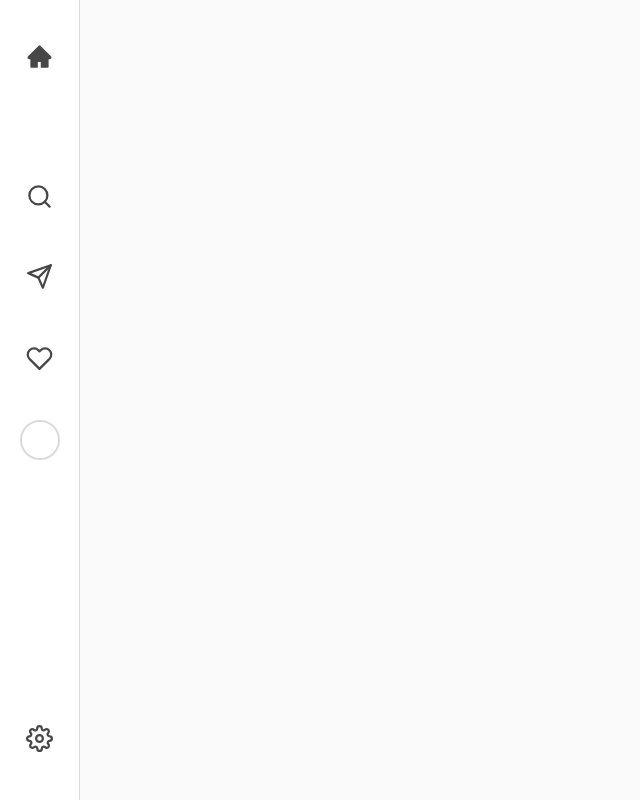
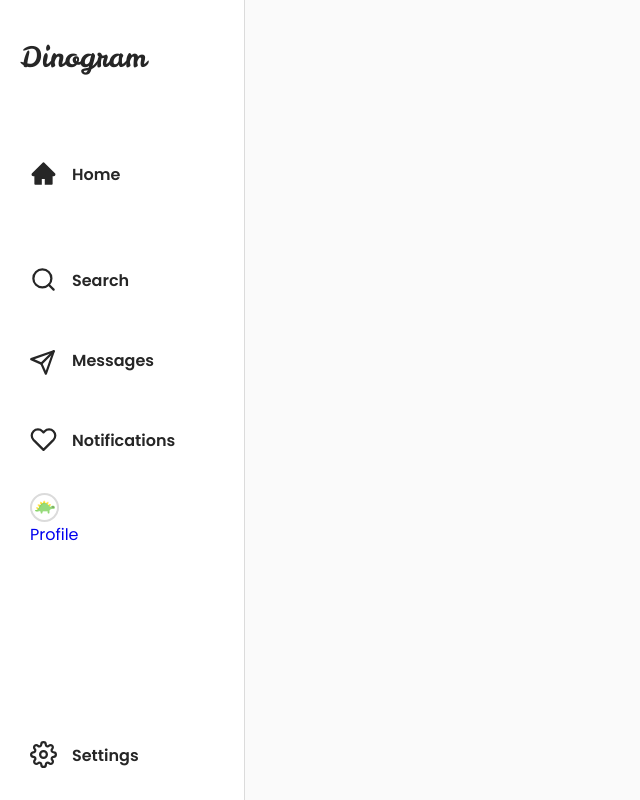
Before and after one commit to paulahage/Dinogram, a React (Create React App) app in the folder website/: page / in a window 1280 px wide. Shown: the whole page, without its empty margins (0-640 px from the left). Built offline with nearby package versions, Linux system fonts and the light colour scheme; no server answers; the HTML template or start-up script is replaced by a standard one.

Commit message:
#02 Created the main sidebar

```diff
--- a/website/src/components/SidebarCompact.js
+++ b/website/src/components/SidebarCompact.js
@@ -5,7 +5,6 @@ import * as AiIcons from "react-icons/ai";
 import * as FiIcons from "react-icons/fi";
 
 import SidebarNotifications from "./SidebarNotifications";
-import ProfileAvatar from "./ProfileAvatar";
 import Logout from "./Logout";
 
 const SidebarCompact = () => {
@@ -29,40 +28,66 @@ const SidebarCompact = () => {
   return (
     <>
       <SidebarWrapper>
+        {/* --------LOGO-------- */}
+        <p className="logo">Dinogram</p>
+        {/* --------HOME BTN-------- */}
+        <div className="icon-container">
           <div className="home-btn background-icon">
             <NavLink to="/">
-            <AiIcons.AiFillHome className="nav-icon" onClick={closeSideMenus} />
+              <AiIcons.AiFillHome
+                className="nav-icon home-icon"
+                onClick={closeSideMenus}
+              />
+              <span className="page-title">Home</span>
             </NavLink>
           </div>
+        </div>
+        {/* --------PAGES BTN'S-------- */}
         <div className="icon-btns">
           <div className="background-icon">
             <NavLink to="/search" onClick={closeSideMenus}>
-              <FiIcons.FiSearch className="nav-icon" />
+              <FiIcons.FiSearch className="nav-icon search-icon" />
+              <span className="page-title">Search</span>
             </NavLink>
           </div>
           <div className="background-icon">
             <NavLink to="/direct_message" onClick={closeSideMenus}>
-              <FiIcons.FiSend className="nav-icon" />
+              <FiIcons.FiSend className="nav-icon send-icon" />
+              <span className="page-title">Messages</span>
             </NavLink>
           </div>
           <div className="background-icon">
             <button onClick={showNotifications}>
-              <FiIcons.FiHeart className="nav-icon" />
+              <FiIcons.FiHeart className="nav-icon heart-icon" />
+              <span className="page-title">Notifications</span>
             </button>
           </div>
-          <div className="background-icon profile-avatar">
-            <NavLink to="/profile" onClick={closeSideMenus}>
-              <ProfileAvatar />
+          <div className="background-icon">
+            <NavLink
+              to="/profile"
+              onClick={closeSideMenus}
+              // style={{ display: "flex" }}
+            >
+              <div className="my-profile-avatar profile-avatar" />
+              <span className="page-title-avatar">Profile</span>
             </NavLink>
           </div>
         </div>
+        {/* --------SETTINGS BTN-------- */}
+        <div className="icon-container">
           <div className="background-icon settings-btn">
             <button onClick={showLogoutBtn}>
-            <FiIcons.FiSettings className="nav-icon" onClick={closeSideMenus} />
+              <FiIcons.FiSettings
+                className="nav-icon settings-icon"
+                onClick={closeSideMenus}
+              />
+              <span className="page-title">Settings</span>
             </button>
+          </div>
           {openLogoutBtn ? <Logout /> : ""}
         </div>
       </SidebarWrapper>
+      {/* --------SIDE NOTIFICATIONS-------- */}
       {openSidebarNotifications ? (
         <SidebarNotifications open={openSidebarNotifications} />
       ) : (
@@ -75,16 +100,24 @@ const SidebarCompact = () => {
 export default SidebarCompact;
 
 const SidebarWrapper = styled.nav`
-  width: 80px;
+  width: 245px;
   height: 100vh;
+  padding-left: 20px;
   background: var(--white);
   border-right: 1px solid var(--grey);
   position: fixed;
   display: flex;
   flex-direction: column;
   justify-content: space-between;
+  align-items: flex-start;
+  z-index: 1;
+
+  .icon-container {
+    width: 200px;
+    display: flex;
+    justify-content: flex-start;
     align-items: center;
-  z-index: 1;
+  }
 
   .home-btn {
     margin-top: 20px;
@@ -97,12 +130,95 @@ const SidebarWrapper = styled.nav`
     align-items: center;
   }
 
-  .profile-avatar:hover {
+  profile-avatar:hover {
     transform: scale(1.1);
+  }
+
+  .home-icon {
+    position: relative;
+    top: 3px;
+  }
+
+  .heart-icon {
+    position: relative;
+    top: 3px;
+  }
+
+  .search-icon {
+    position: relative;
+    top: 3px;
+  }
+
+  .send-icon {
+    position: relative;
+    top: 6px;
+    right: 1px;
+  }
+
+  .settings-icon {
+    position: relative;
+    top: 3px;
   }
 
   .settings-btn {
     margin-top: 160px;
     margin-bottom: 20px;
   }
+
+  .my-profile-avatar {
+    width: 29px;
+    height: 29px;
+    border-radius: 50%;
+    border: 2px solid var(--grey);
+    background-image: url("../images/dino_avatar.png");
+    background-position: center;
+    background-repeat: no-repeat;
+    background-size: 20px;
+  }
+
+  @media screen and (max-width: 1220px) {
+    width: 80px;
+    align-items: center;
+    padding-left: 0px;
+
+    .logo {
+      display: none;
+    }
+
+    .page-title {
+      display: none;
+    }
+
+    .icon-container {
+      width: 80px;
+      display: flex;
+      justify-content: center;
+      align-items: center;
+    }
+
+    .my-profile-avatar {
+      width: 40px;
+      height: 40px;
+      border-radius: 50%;
+      border: 2px solid var(--grey);
+      background-image: url("../images/dino_avatar.png");
+      background-position: center;
+      background-repeat: no-repeat;
+      background-size: 30px;
+    }
+
+    .page-title-avatar {
+      display: none;
+    }
+  }
 `;
+
+// .page-title-avatar {
+//     font-family: "Poppins", sans-serif;
+//     font-size: 16px;
+//     font-weight: var(--bold);
+//     color: var(--icons);
+//     margin-left: 14px;
+//     position: relative;
+//     top: 2px;
+//   }
--- a/website/src/index.css
+++ b/website/src/index.css
@@ -6,7 +6,7 @@
   --white: #ffff;
   --mainBackgroundColor: #fafafa;
   --grey: #dbdbdb;
-  --icons: #474747;
+  --icons: #262626;
 
   /* fonts */
   --light: 200;
@@ -45,6 +45,25 @@ button {
   cursor: pointer;
 }
 
+.logo {
+  font-family: "Leckerli One", cursive;
+  font-size: 28px;
+  color: var(--icons);
+  margin-top: 38px;
+  margin-bottom: 28px;
+}
+
+ .page-title {
+  font-family: "Poppins", sans-serif;
+  font-size: 16px;
+  font-weight: var(--bold);
+  color: var(--icons);
+  margin-left: 15px;
+  padding-bottom: 10px;
+  position: relative;
+  top: -4px;
+  }
+
 .nav-icon {
   color: var(--icons);
   font-size: 27px;
@@ -52,13 +71,39 @@ button {
 
 .nav-icon:hover {
   transform: scale(1.1);
-
 }
 
 .background-icon {
+  width: 200px;
+  height: 50px;
+  display: flex;
+  justify-content: flex-start;
+  align-items: center;
+  margin-top: 30px;
+  padding-left: 10px;
+}
+
+.background-icon:hover {
+  width: 200px;
+  background: var(--mainBackgroundColor);
+  border-radius: 100px;
+}
+
+
+
+@media screen and (max-width: 1220px) {
+  .background-icon {
   width: 80px;
-  height: 80px;
+  height: 50px;
   display: flex;
   justify-content: center;
   align-items: center;
+  margin-top: 30px;
+  padding-left: 0px;
 }
+  .background-icon:hover {
+    width: 50px;
+    background: var(--mainBackgroundColor);
+    border-radius: 100px;
+  }
+}
```
Also changed, not shown: website/src/components/SharedLayout.js (line endings or trailing spaces). Lines whose indentation alone changed are shown as unchanged.
